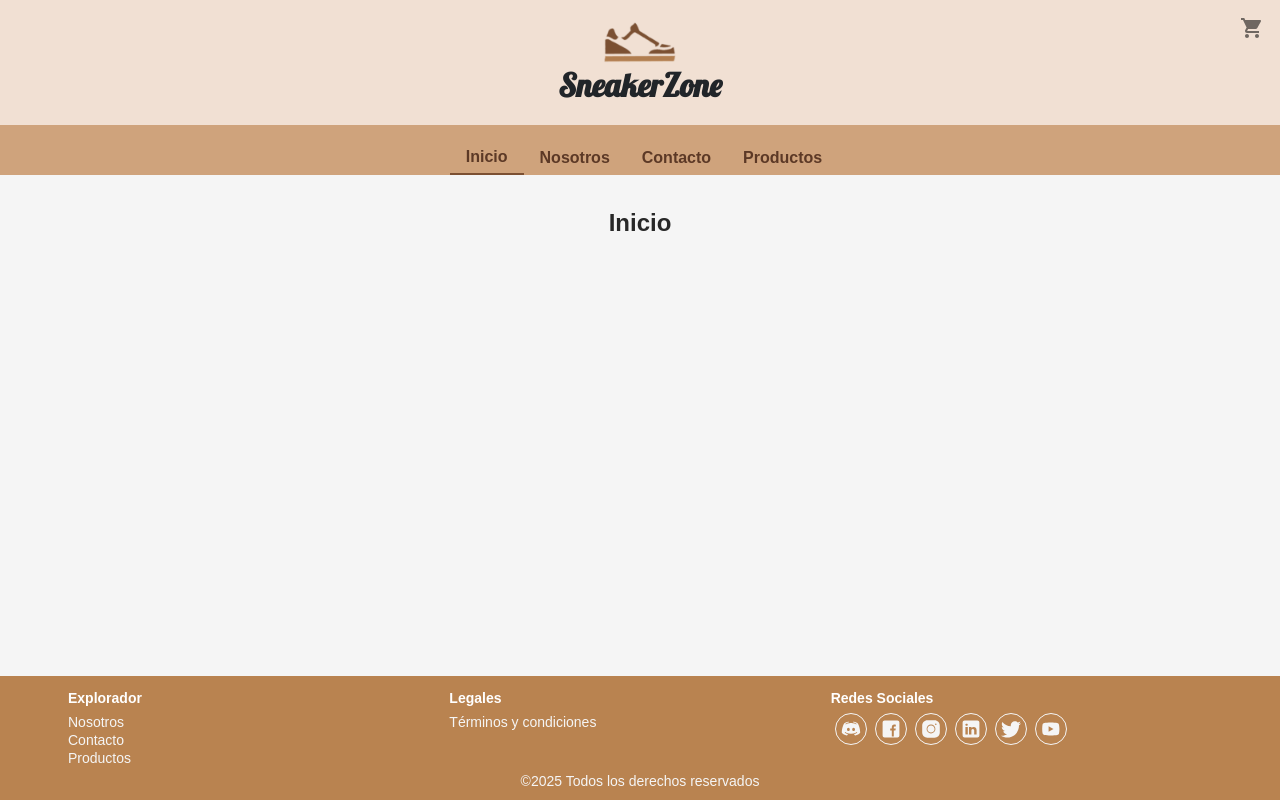
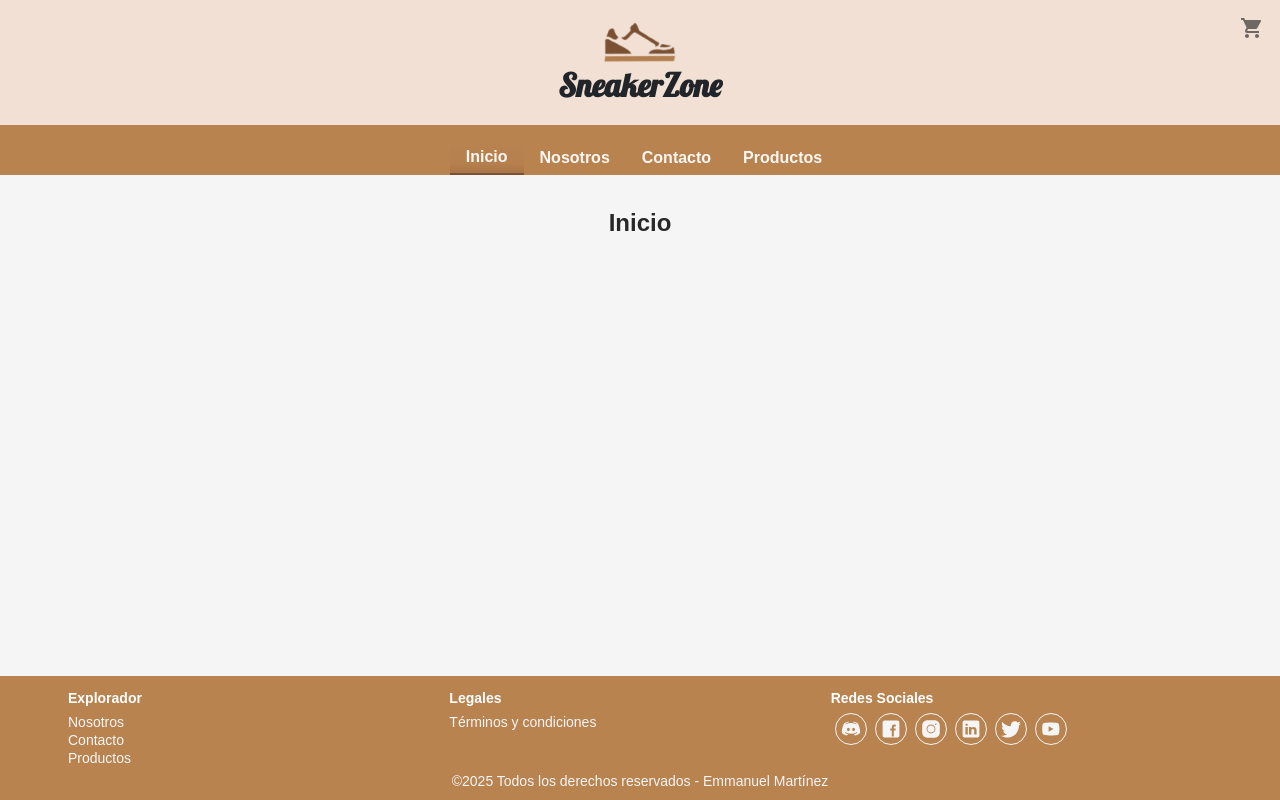
Before and after one commit to emmanuel1516/PROYECTO-INTEGRADOR-F2, a React (Vite) app: page / in a window 1280 px wide. Built offline with nearby package versions, Linux system fonts and the light colour scheme.

Commit message:
Se acomodan estilos del footer, navbar y drawer

```diff
--- a/src/components/layout/footer/Footer.jsx
+++ b/src/components/layout/footer/Footer.jsx
@@ -1,8 +1,8 @@
 import { Text } from "@/components/texts";
-import "./footer.scss";
 import FooterExplorer from "./footer-explorer/FooterExplorer";
 import FooterLegal from "./footer-legal/FooterLegal";
 import FooterSocialMedia from "./footer-social-media/FooterSocialMedia";
+import "./footer.scss";
 
 const Footer = () => {
     return (
@@ -13,7 +13,7 @@ const Footer = () => {
                 <FooterSocialMedia/>
             </div>
             <Text className="footer__copyright" variant="p">
-                &copy;2025 Todos los derechos reservados
+                &copy;2025 Todos los derechos reservados - Emmanuel Martínez
             </Text>
         </footer>
     );
--- a/src/components/layout/footer/footer-explorer-item/footer-explorer-item.scss
+++ b/src/components/layout/footer/footer-explorer-item/footer-explorer-item.scss
@@ -7,7 +7,7 @@
         font-weight: var.$font-weight-regular;
 
         &:hover {
-            color: var.$color-neutro-700;
+            color: var.$color-primary-700;
         }
     }
 }
--- a/src/components/layout/footer/footer-legal-item/footer-legal-item.scss
+++ b/src/components/layout/footer/footer-legal-item/footer-legal-item.scss
@@ -7,7 +7,7 @@
         font-weight: var.$font-weight-regular;
 
         &:hover {
-            color: var.$color-neutro-700;
+            color: var.$color-primary-700;
         }
     }
 }
--- a/src/components/layout/footer/footer-social-media-item/footer-social-media-item.scss
+++ b/src/components/layout/footer/footer-social-media-item/footer-social-media-item.scss
@@ -16,7 +16,7 @@
         border-color: var.$color-neutro-700;
 
         .footer-social-media-item__icon {
-            fill: var.$color-neutro-700;
+            fill: var.$color-primary-700;
         }
     }
 
--- a/src/components/layout/navbar/Navbar.jsx
+++ b/src/components/layout/navbar/Navbar.jsx
@@ -24,7 +24,7 @@ const Navbar = () => {
                 open={openDrawer}
                 anchor="left"
                 onClose={onClickCloseDrawer}>
-                <NavbarList/>
+                <NavbarList className="navbar__menu-drawer-list"/>
             </Drawer>
         </nav>
     );
--- a/src/components/layout/navbar/navbar-list-item/navbar-list-item.scss
+++ b/src/components/layout/navbar/navbar-list-item/navbar-list-item.scss
@@ -13,7 +13,13 @@
     &--active {
         font-weight: var.$font-weight-bold;
         border-bottom: 2px solid var.$color-primary-700;
-        color: var.$color-primary-500;
+        color: var.$color-primary-500 !important;
+        background: linear-gradient(to top,
+                rgba(var.$color-primary-600, 0.5) 0%,
+                rgba(var.$color-primary-600, 0.1) 25%,
+                rgba(var.$color-primary-600, 0.07) 50%,
+                rgba(var.$color-primary-600, 0.01) 75%,
+                transparent 100%);
     }
 
 
@@ -32,14 +38,9 @@
     }
 
     &__label {
-        color: var.$color-primary-800;
+        color: var.$color-primary-100;
         font-size: var.$font-size-md;
         font-weight: inherit;
-    }
-
-    &:hover,
-    &--active {
-        font-weight: var.$font-weight-bold;
     }
 
     @media screen and (max-width: 768px) {
--- a/src/components/layout/navbar/navbar-list/navbar-list.scss
+++ b/src/components/layout/navbar/navbar-list/navbar-list.scss
@@ -3,6 +3,7 @@
 .navbar-list {
     display: flex;
 
+    color: aqua !important;
 
     @media (max-width: 768px) {
         flex-direction: column;
--- a/src/components/layout/navbar/navbar.scss
+++ b/src/components/layout/navbar/navbar.scss
@@ -2,9 +2,8 @@
 
 .navbar {
     grid-area: navbar;
-
     padding: var.$spacing-sm 0 0 var.$spacing-sm !important;
-    background-color: var.$color-primary-400;
+    background-color: var.$color-primary-500;
 
     &__menu-list {
         display: flex !important;
@@ -15,15 +14,30 @@
 
     &__menu-icon {
         font-size: var.$font-size-xxl !important;
+        color: var.$color-primary-100 !important;
         cursor: pointer;
         margin-right: var.$spacing-sm;
     }
 
     &__menu-icon,
     &__menu-drawer {
-        color: var.$color-primary-700;
+        color: var.$color-primary-100 !important;
         display: none !important;
+        margin: var.$spacing-xs;
+
+        & .MuiDrawer-paper {
+            background-color: var.$color-primary-300 !important;
+            padding-top: var.$spacing-lg !important;
+        }
+
+
     }
+
+    &__menu-icon:hover {
+        background-color: var.$color-primary-600 !important;
+        border-radius: 0.25rem;
+    }
+
 
     @media (max-width: 768px) {
 
```
